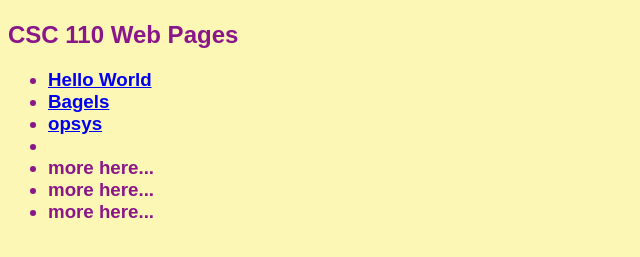
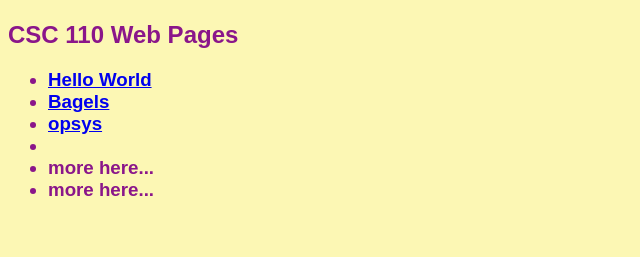
Before and after one commit to tcupec-pvcc/tcupec-pvcc.github.io, a plain HTML site: page index.html in a window 1280 px wide. Shown: the part 59-316 px from the top of the page, without its empty margins (0-640 px from the left). Drawn offline with Linux system fonts and the light colour scheme.

Commit message:
Update index.html

```diff
--- a/index.html
+++ b/index.html
@@ -15,7 +15,6 @@
 	<li><a href = "opsys.html"> opsys </a><li>
 	<li>more here...</li>
 	<li>more here...</li>
-	<li>more here...</li>
 </ul>
 </h3>
 </body>
```
